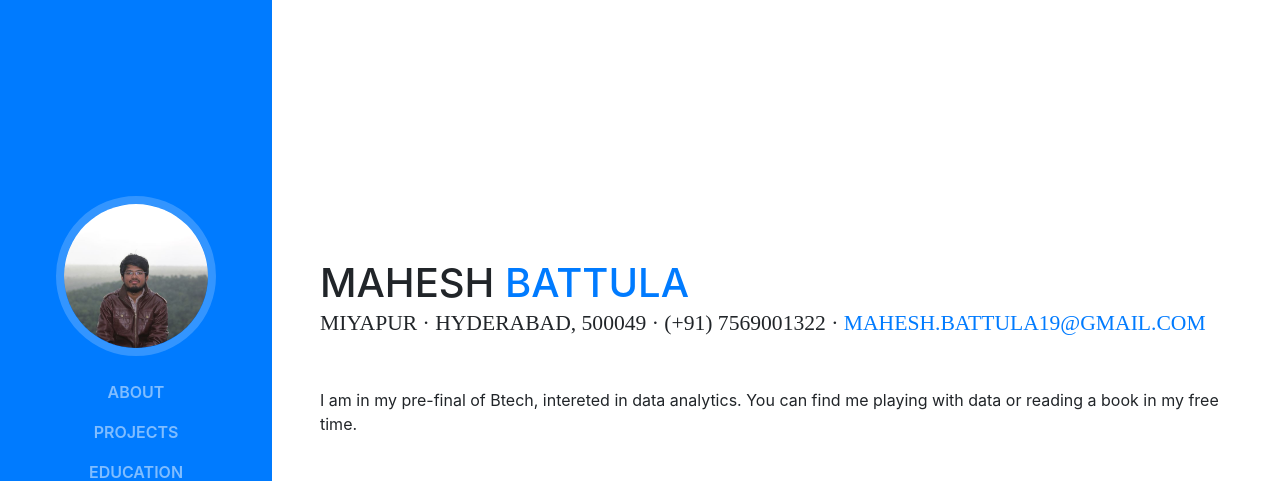
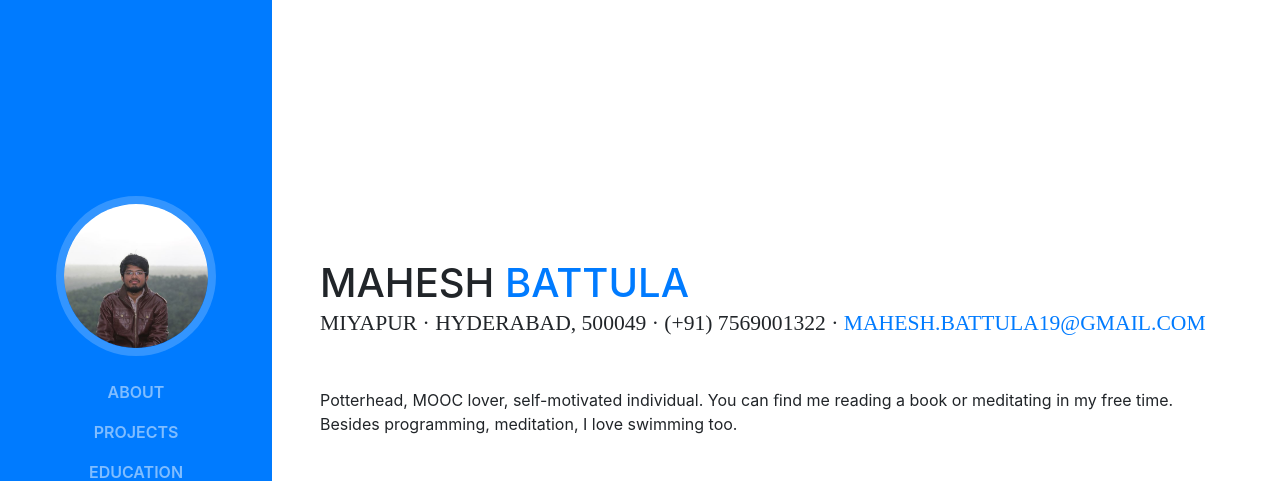
Before and after one commit to theneo1319/myresume, a website with bundled scripts: page index.html in a window 1280 px wide. Shown: the top 481 px of the page. Built offline with nearby package versions, Linux system fonts and the light colour scheme; a web font is replaced by a local one.

Commit message:
about - changed

```diff
--- a/index.html
+++ b/index.html
@@ -71,7 +71,7 @@
           <div class="subheading mb-5">Miyapur · Hyderabad, 500049 · (+91) 7569001322 ·
             <a href="mailto:name@email.com" class="text-primary">mahesh.battula19@gmail.com</a>
           </div>
-          <p class="mb-5">I am in my pre-final of Btech, intereted in data analytics. You can find me playing with data or reading a book in my free time. </p>
+          <p class="mb-5">Potterhead, MOOC lover, self-motivated individual. You can ﬁnd me reading a book or meditating in my free time.  Besides programming, meditation, I love swimming too. </p>
           <ul class="list-inline list-social-icons mb-0">
             <li class="list-inline-item">
               <a href="https://www.facebook.com/mahesh.battula22">
```
